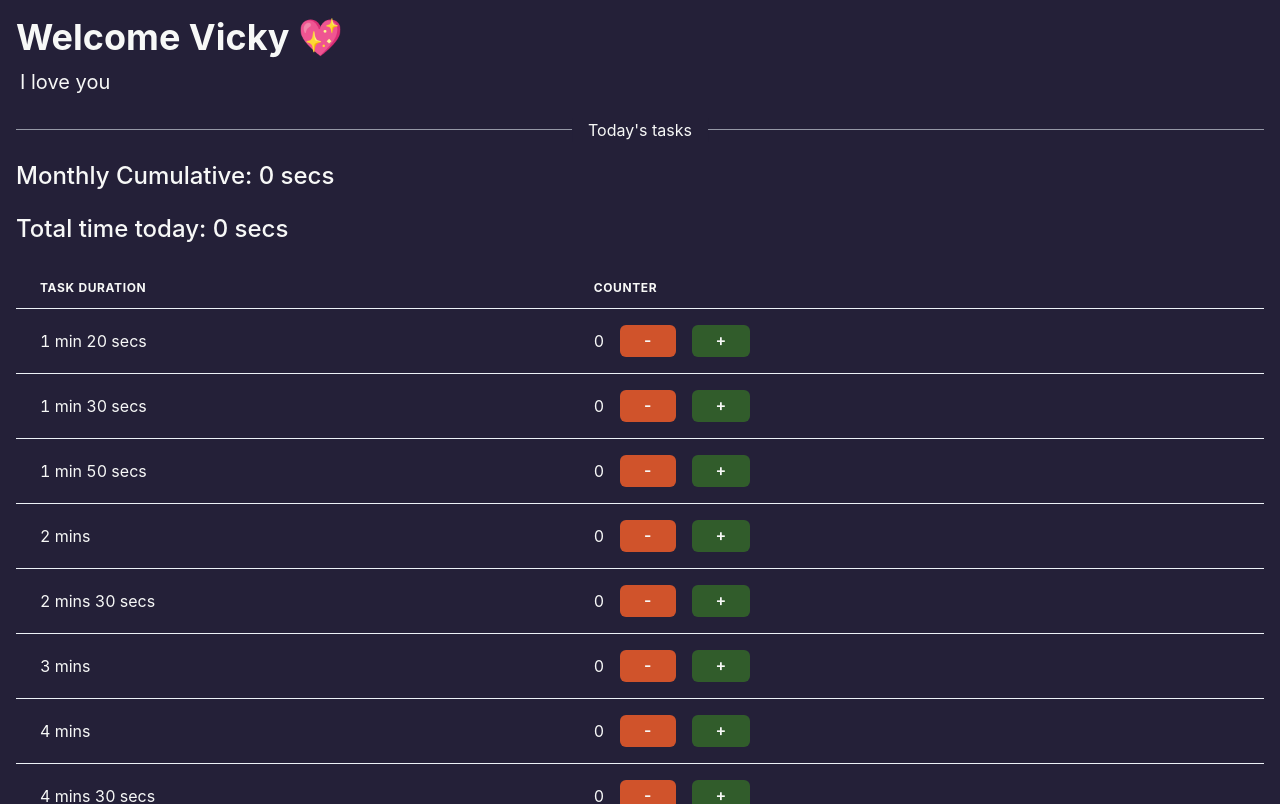
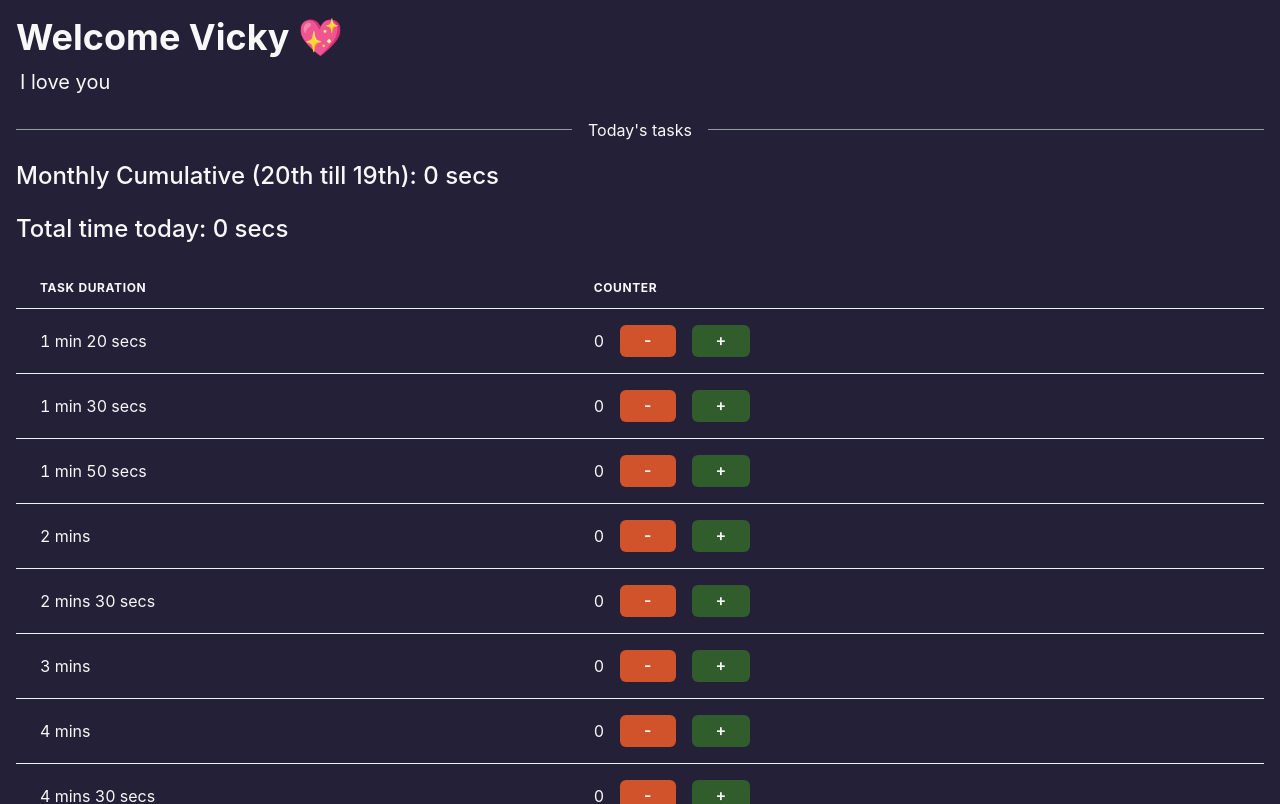
Before and after one commit to TheAce74/TaskTabulator, a React (Vite) app: page / in a window 1280 px wide. Shown: the top 804 px of the page. Built offline with nearby package versions, Linux system fonts and the light colour scheme.

Commit message:
bugfix: fixed issue #6

```diff
--- a/package.json
+++ b/package.json
@@ -1,7 +1,7 @@
 {
   "name": "tasktabulator",
   "private": true,
-  "version": "1.1.3",
+  "version": "1.1.4",
   "type": "module",
   "scripts": {
     "dev": "vite --port=4000",
--- a/src/components/MonthlyCumulative.tsx
+++ b/src/components/MonthlyCumulative.tsx
@@ -16,11 +16,27 @@ export default function MonthlyCumulative({
     .map((day) => parse(day, "PPPP", new Date()))
     .sort(compareDesc);
   const today = parse(getCustomToday(), "PPPP", new Date());
-  const currentMonthDays = tasksListDays.filter(
-    (day) =>
-      day.getMonth() === today.getMonth() &&
-      day.getFullYear() === today.getFullYear()
-  );
+  const currentMonthDays = tasksListDays.filter((day) => {
+    const currentMonth = today.getMonth();
+    const previousMonth = currentMonth === 0 ? 11 : currentMonth - 1;
+    const currentYear = today.getFullYear();
+    const previousYear = currentYear - 1;
+    return (
+      (day.getMonth() === previousMonth &&
+        day.getDate() >= 20 &&
+        today.getDate() < 20 &&
+        (day.getFullYear() === currentYear ||
+          day.getFullYear() === previousYear)) ||
+      (day.getMonth() === currentMonth &&
+        day.getDate() < 20 &&
+        today.getDate() < 20 &&
+        day.getFullYear() === currentYear) ||
+      (day.getMonth() === currentMonth &&
+        day.getDate() >= 20 &&
+        today.getDate() >= 20 &&
+        day.getFullYear() === currentYear)
+    );
+  });
   const currentMonthTasks = currentMonthDays.reduce(
     (acc, val) =>
       Object.assign(acc, {
@@ -32,7 +48,7 @@ export default function MonthlyCumulative({
 
   return (
     <Heading fontSize="2xl" fontWeight={500} mb={6} data-testid="cumulative">
-      Monthly Cumulative: {cumulative}
+      Monthly Cumulative (20th till 19th): {cumulative}
     </Heading>
   );
 }
```
Also changed, not shown: 1 other file (tests, documents, lock files or other folders).
